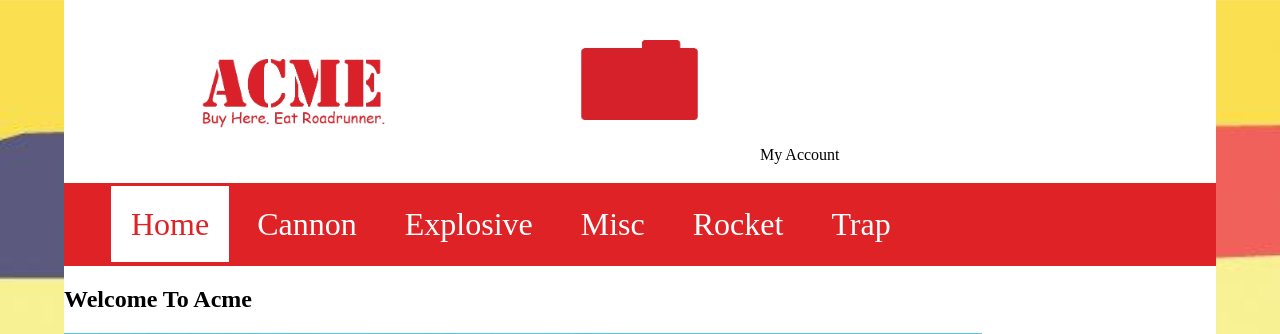
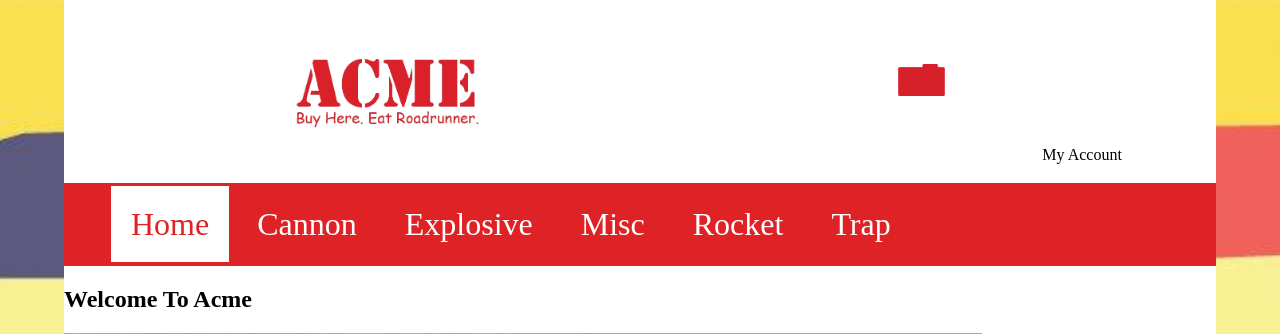
Before and after one commit to RodriguezOswaldo/CIT336, a PHP site: page /acme/home.php in a window 1280 px wide. Shown: the top 334 px of the page. Run offline with PHP 8.4, Linux system fonts and the light colour scheme.

Commit message:
header positions

```diff
--- a/dashboard/acme/css/styles.css
+++ b/dashboard/acme/css/styles.css
@@ -26,6 +26,7 @@ p{
 }
 header{
     display: flex;
+    justify-content: space-around;
 }
 .logo{
     transform: scale(0.4);
@@ -33,7 +34,7 @@ header{
     left: 0;
 }
 .account{
-    transform: scale(0.5);
+    transform: scale(0.2);
 }
 #navigation{
     background: var(--fifth);
```
